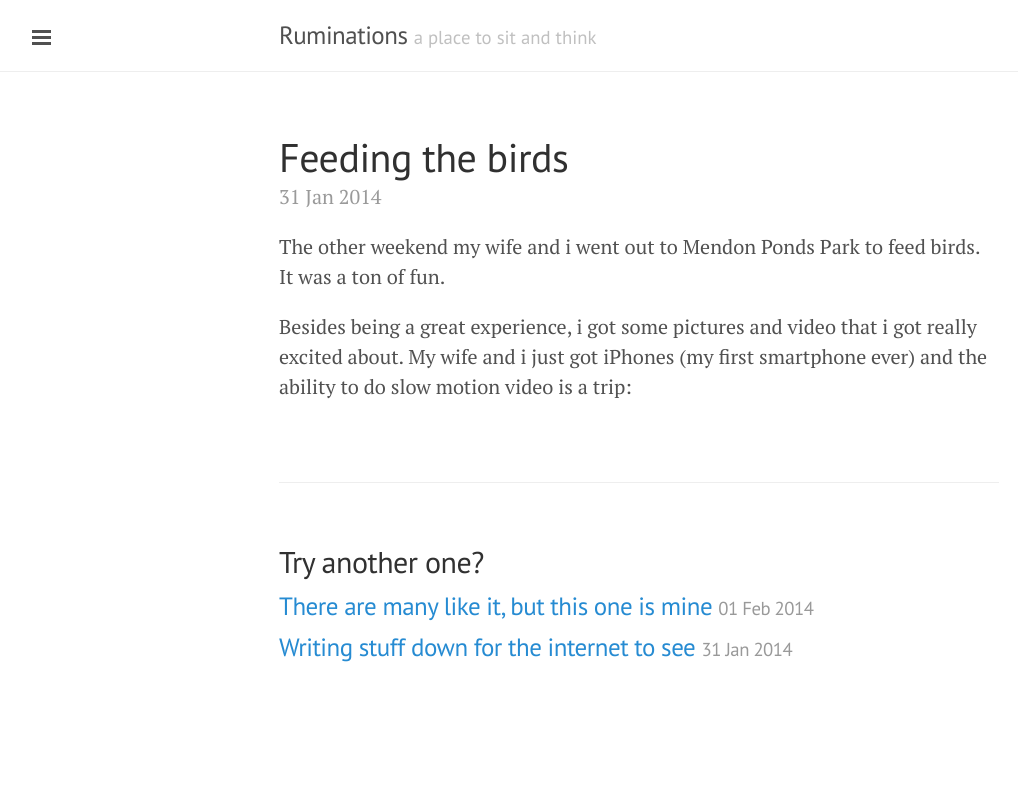
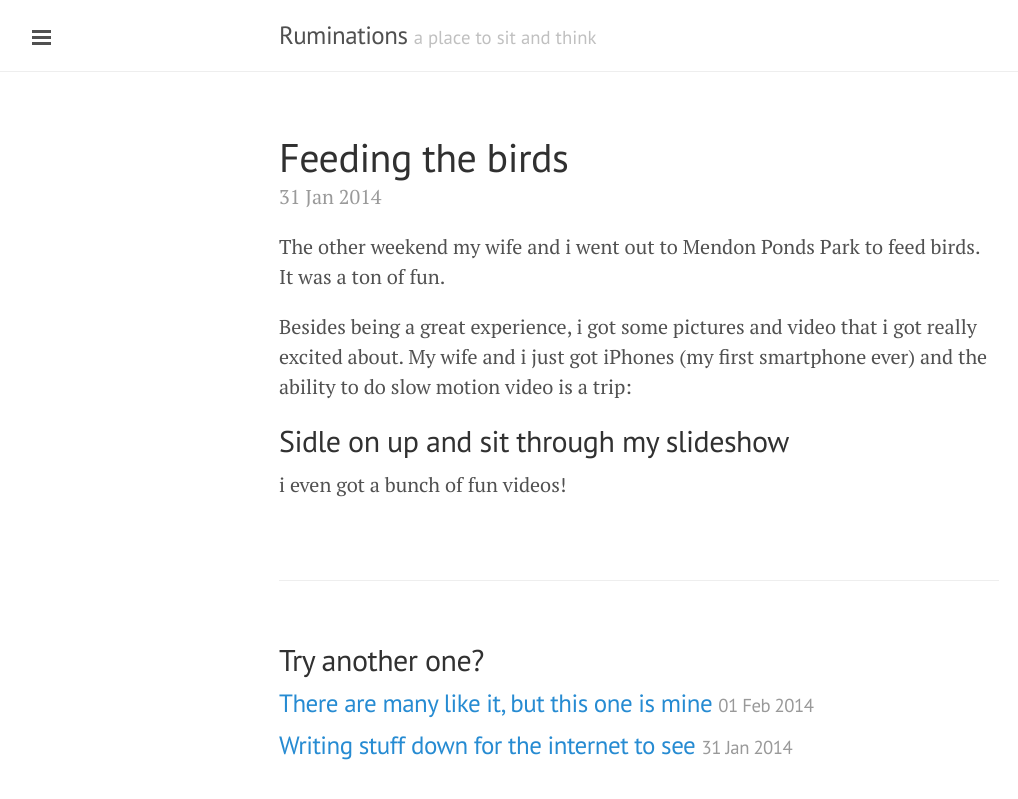
Before and after one commit to jrsconfitto/jrsconfitto.github.io, a Jekyll site: the page built from _posts/2014-01-31-Feeding-the-birds.md, in a window 1280 px wide. Shown: the top 799 px of the page, without its empty margins (1-1019 px from the left). Built offline with Jekyll 4.4.1, drawn with Linux system fonts in a browser that asks for light colours; Markdown is read by kramdown in place of the engine named in the settings.

Commit message:
Add room for things

```diff
--- a/_posts/2014-01-31-Feeding-the-birds.md
+++ b/_posts/2014-01-31-Feeding-the-birds.md
@@ -6,3 +6,9 @@ title: Feeding the birds
 The other weekend my wife and i went out to Mendon Ponds Park to feed birds. It was a ton of fun.
 
 Besides being a great experience, i got some pictures and video that i got really excited about. My wife and i just got iPhones (my first smartphone ever) and the ability to do slow motion video is a trip:
+
+## Sidle on up and sit through my slideshow
+
+
+
+i even got a bunch of fun videos!
```
